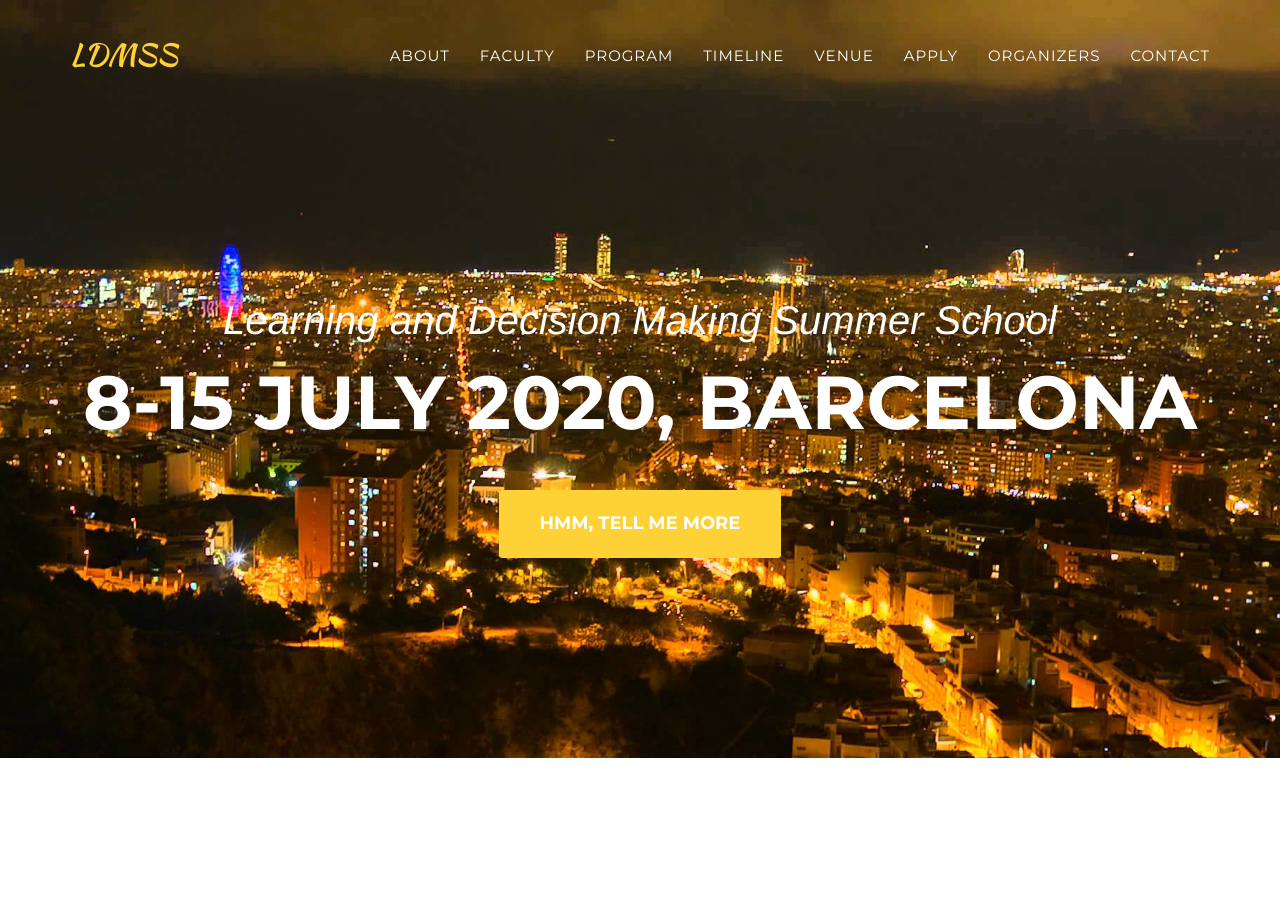
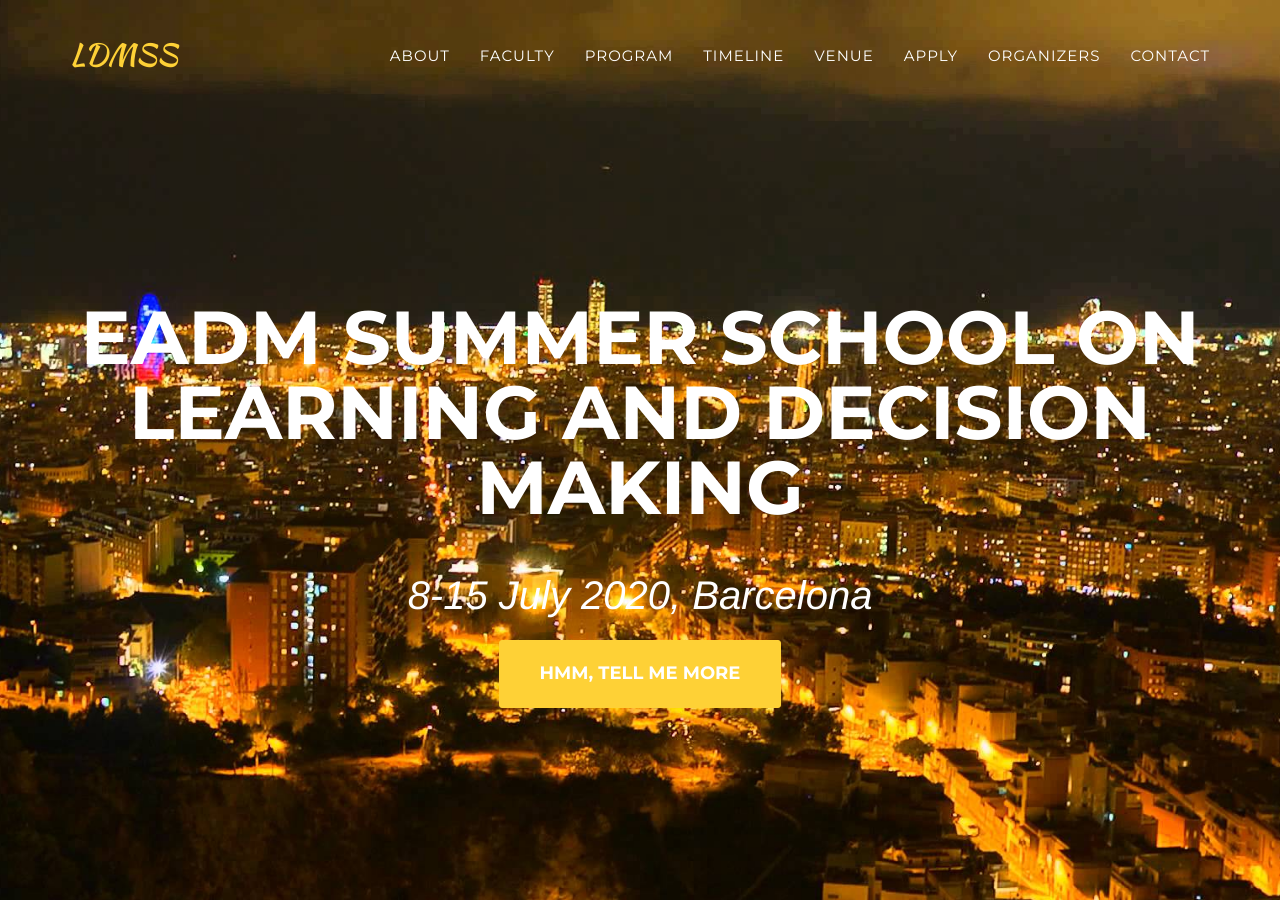
Before and after one commit to ldmss/ldmss.github.io, a Jekyll site: the page built from index.html, in a window 1280 px wide and 900 px high. Built offline with Jekyll 4.4.1, drawn with Linux system fonts in a browser that asks for light colours; some web fonts are replaced.

Commit message:
included EADM in the title

```diff
--- a/_includes/header.html
+++ b/_includes/header.html
@@ -53,8 +53,8 @@
     <header>
         <div class="container">
             <div class="intro-text">
-                <div class="intro-lead-in">Learning and Decision Making Summer School</div>
-                <div class="intro-heading">8-15 July 2020, Barcelona</div>
+                <div class="intro-heading">EADM Summer school on Learning and Decision Making</div>
+                <div class="intro-lead-in">8-15 July 2020, Barcelona</div>
                 <a href="#about" class="page-scroll btn btn-xl">Hmm, tell me more</a>
             </div>
         </div>
```
